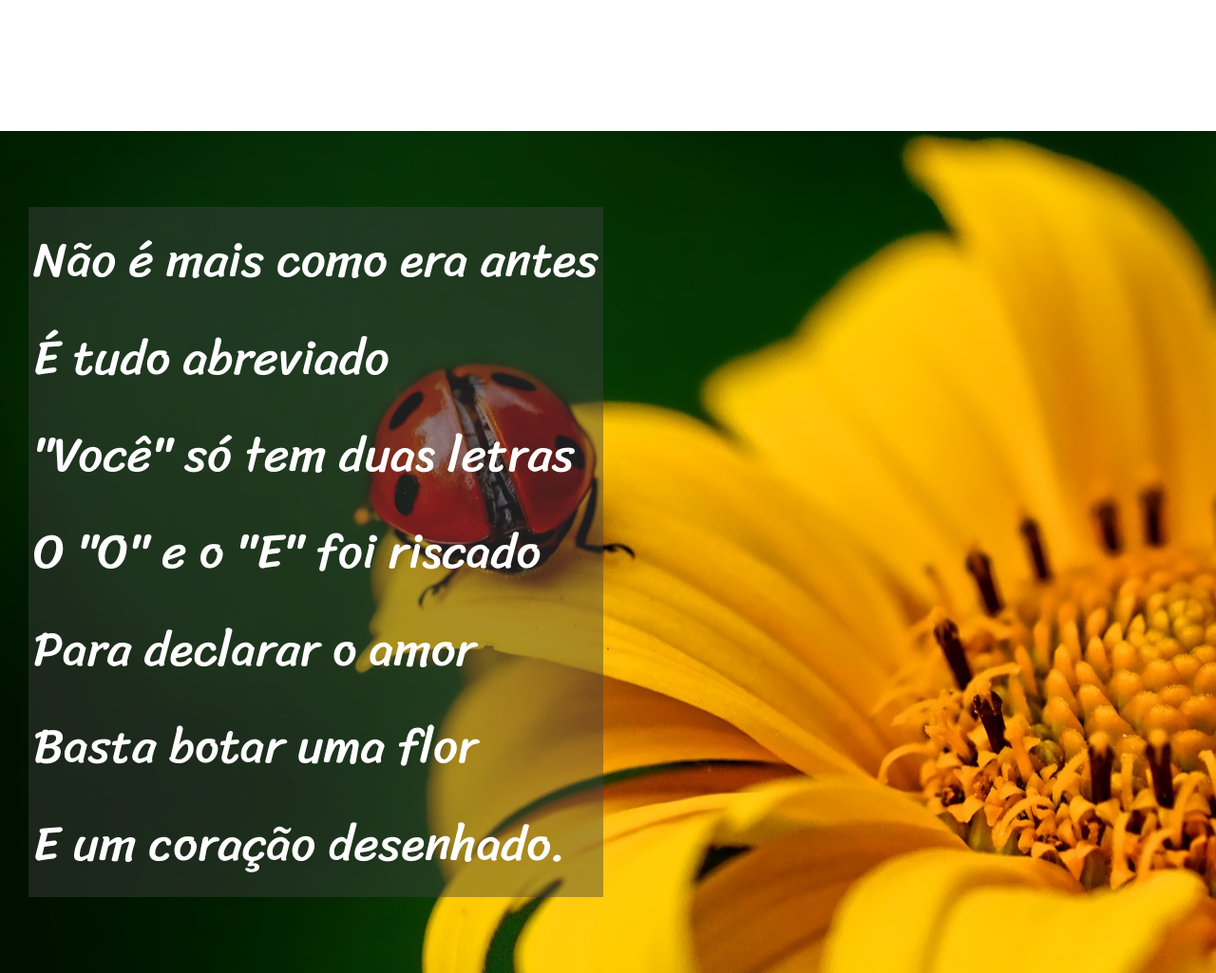
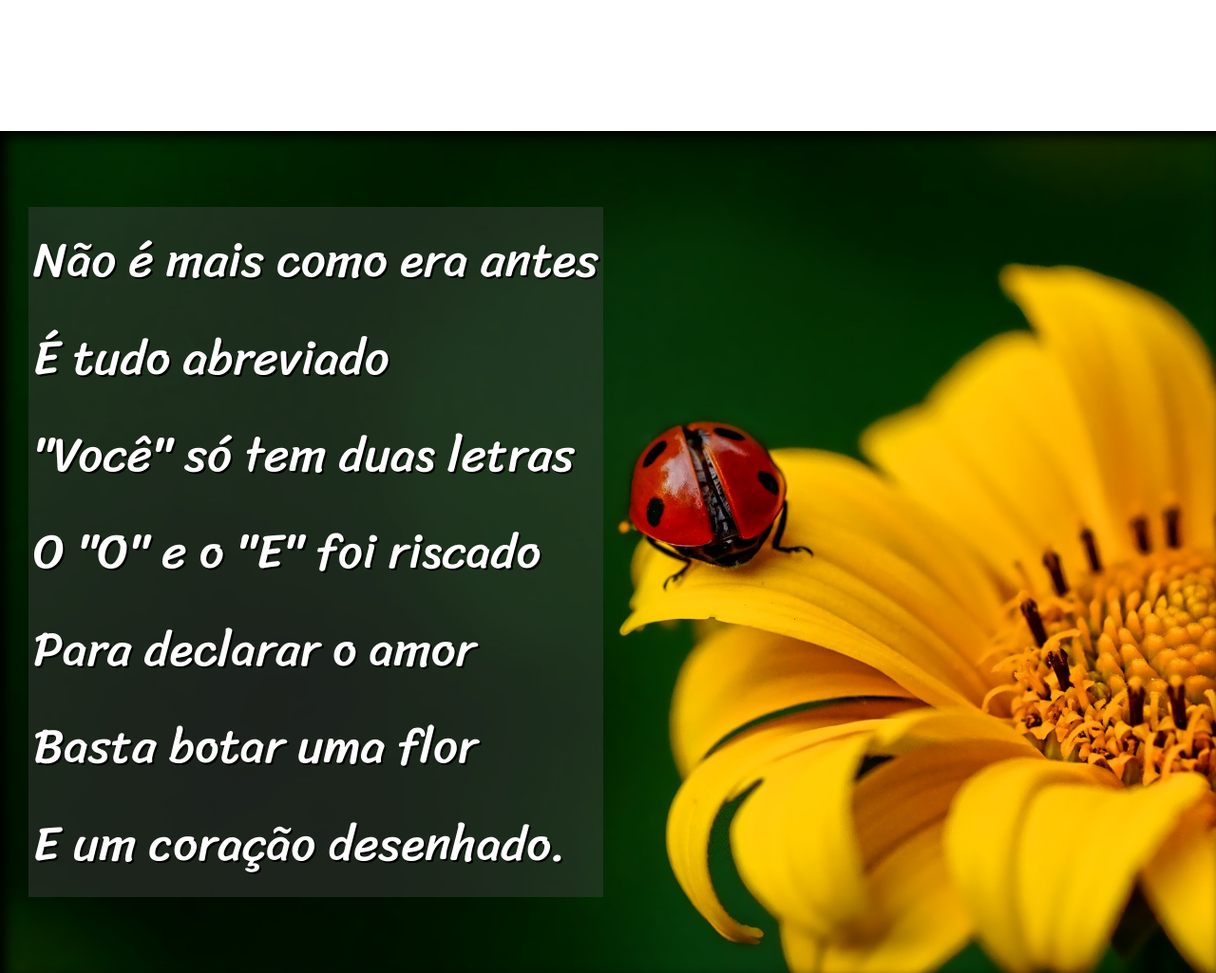
Before and after one commit to dhuan12/html-css, a plain HTML site: page d012/index.html in a window 1280 px wide. Shown: the part 1100-2125 px from the top of the page at 95% size. Drawn offline with Linux system fonts and the light colour scheme.

Commit message:
finalizando o site.

```diff
--- a/d012/style.css
+++ b/d012/style.css
@@ -75,12 +75,17 @@ section.normal{
 section.imagem{
     background-color: rgb(145, 128, 128);
     color: white;
+    box-shadow: inset 6px 6px 13px black;
+    background-size: cover;
+    background-attachment: fixed;
+
 }
 
 section.imagem > p{
     display: inline-block;
     padding: 5px;
     background-color: rgba(65, 65, 65, 0.438);
+    text-shadow: 2px 2px 0px black;
 }
 
 section#img01{
```
